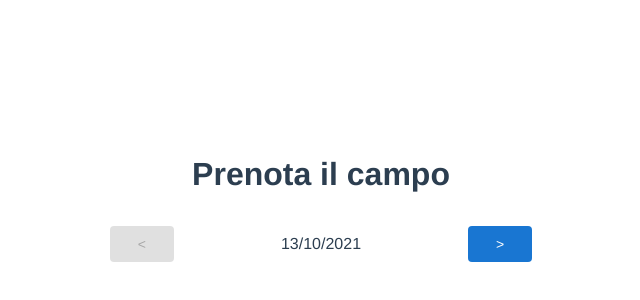
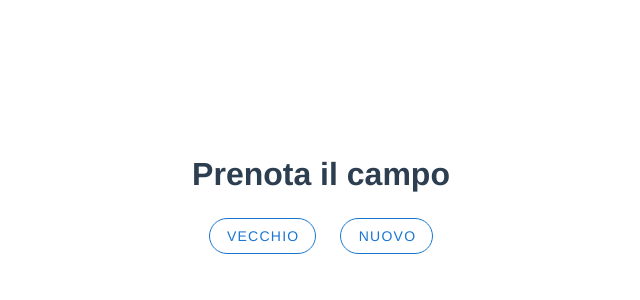
Before and after one commit to bohmax/TennisArixi, a Vue app: page / in a window 1280 px wide. Shown: the part 10-310 px from the top of the page, without its empty margins (319-959 px from the left). Built offline with nearby package versions, Linux system fonts and the light colour scheme.

Commit message:
Create card per data e selezione campo

```diff
--- a/Scripts/gh-pages-deploy.js
+++ b/Scripts/gh-pages-deploy.js
@@ -14,7 +14,7 @@ const fs = require('fs');
         console.log("Pushing to gh-pages...");
         await execa("git", ["push", "origin", "HEAD:gh-pages", "--force"]);
         await execa("rd", ["-r", ".\\dist\\"]);
-        await execa("git", ["checkout", "-f", "master"]);
+        await execa("git", ["checkout", "-f", "main"]);
         await execa("git", ["branch", "-D", "gh-pages"]);
         console.log("Successfully deployed, check your settings");
     } catch (e) {
--- a/src/components/Home.vue
+++ b/src/components/Home.vue
@@ -1,77 +1,50 @@
 <template>
   <div class='hello'>
     <h1>{{ message }}</h1>
-    <v-row justify="center" align="center" class="mt-4">
+    <v-row justify="center" align="center" class="mt-2 shrink">
       <v-spacer></v-spacer>
-        <v-col align="right">
-            <v-btn depressed color="primary" @click="dietroData" :disabled="!boolMinore">
-                {{ minore }}
+      <div v-for="(campo, index) in campi" :key="index">
+        <v-col :align-self="campo.align">
+          <v-btn @click="selCampo(index)" :color="campo.colore" depressed :outlined="campo.show" rounded>
+            {{campo.text}}
           </v-btn>
         </v-col>
-        <v-col align="center">
-            {{ giorno }}
-        </v-col>
-        <v-col align="left">
-            <v-btn depressed color="primary" @click="avanzaData" :disabled="!boolMaggiore">
-                {{ maggiore }}
-            </v-btn>
-        </v-col>
+      </div>
       <v-spacer></v-spacer>
     </v-row>
-    <!-- <h3>Installed CLI Plugins</h3>
-    <ul>
-      <li><a href="https://github.com/vuejs/vue-cli/tree/dev/packages/%40vue/cli-plugin-babel" target="_blank" rel="noopener">babel</a></li>
-      <li><a href="https://github.com/vuejs/vue-cli/tree/dev/packages/%40vue/cli-plugin-eslint" target="_blank" rel="noopener">eslint</a></li>
-    </ul>
-    <h3>Essential Links</h3>
-    <ul>
-      <li><a href="https://vuejs.org" target="_blank" rel="noopener">Core Docs</a></li>
-      <li><a href="https://forum.vuejs.org" target="_blank" rel="noopener">Forum</a></li>
-      <li><a href="https://chat.vuejs.org" target="_blank" rel="noopener">Community Chat</a></li>
-      <li><a href="https://twitter.com/vuejs" target="_blank" rel="noopener">Twitter</a></li>
-      <li><a href="https://news.vuejs.org" target="_blank" rel="noopener">News</a></li>
-    </ul>
-    <h3>Ecosystem</h3>
-    <ul>
-      <li><a href="https://router.vuejs.org" target="_blank" rel="noopener">vue-router</a></li>
-      <li><a href="https://vuex.vuejs.org" target="_blank" rel="noopener">vuex</a></li>
-      <li><a href="https://github.com/vuejs/vue-devtools#vue-devtools" target="_blank" rel="noopener">vue-devtools</a></li>
-      <li><a href="https://vue-loader.vuejs.org" target="_blank" rel="noopener">vue-loader</a></li>
-      <li><a href="https://github.com/vuejs/awesome-vue" target="_blank" rel="noopener">awesome-vue</a></li>
-    </ul> -->
+    <v-row justify="center" align="center" class="mt-6">
+        <v-spacer></v-spacer>
+        <seleziona-giorno v-show="campoSelezionato===0"/>
+        <seleziona-giorno v-show="campoSelezionato===1"/>
+        <v-spacer></v-spacer>
+    </v-row>
   </div>
 </template>
 
 <script>
+import selezionaGiorno from '@/components/selezionaGiorno'
+
 export default {
     name: 'HelloWorld',
     data() {
       return {
           message: "Prenota il campo",
-                minore: "<",
-                maggiore: ">",
-                contatore: 0
+          campi: [ { text: "Vecchio", colore: "primary", show: true }, { text: "Nuovo", colore: "primary", show: true }],
+          campoSelezionato: null
       }
     },
-        computed: {
-            giorno: function () {
-                const date = new Date()
-                date.setDate(date.getDate() + this.contatore)
-                return date.toLocaleString("it-IT", { year: "numeric", month: "numeric", day: "numeric" })
+    components: {
+      'seleziona-giorno': selezionaGiorno
     },
-            boolMaggiore: function () {
-                return this.contatore < 10
-            },
-            boolMinore: function () {
-                return this.contatore > 0
-            }
+    mounted () {
     },
     methods: {
-            avanzaData: function () {
-                this.boolMaggiore && this.contatore++
-            },
-            dietroData: function () {
-                this.boolMinore && this.contatore--
+      selCampo: function (index) {
+        if (this.campoSelezionato !== null) {
+          this.campi[this.campoSelezionato].show = true
+        }
+        this.campoSelezionato = index
+        this.campi[this.campoSelezionato].show = false
       }
     }
 }
--- /dev/null
+++ b/src/components/selezionaGiorno.vue
@@ -0,0 +1,76 @@
+<template>
+  <div>
+    <v-row>
+        <v-col v-for="(el, index) in giorni"
+        :key="index">
+            <v-card @click="seleziona(index)" :color="el.colore" class="px-1">
+                <v-card-text>
+                    <v-row justify="center">
+                        {{ weekday[el.sett] }}
+                    </v-row>
+                    <v-row justify="center">
+                        <strong>
+                            {{ el.giorno }}
+                        </strong>
+                    </v-row>
+                    <v-row justify="center">
+                        {{ mese[el.mese] }}
+                    </v-row>
+                </v-card-text>
+            </v-card>
+        </v-col>
+    </v-row>
+  </div>
+</template>
+
+<script>
+
+export default {
+    name: 'selezionaGiorno',
+    data() {
+        return {
+            giorni: [],
+            maxGiorni: 10,
+            mese: ["GEN", "FEB", "MAR", "APR", "MAG", "GIU", "LUG", "AGO", "SET", "OTT", "NOV", "DIC"],
+            weekday: ["Dom", "Lun", "Mar", "Mer", "Gio", "Ven", "Sab"],
+            selezionato: 0
+        }
+    },
+    mounted() {
+        this.calcolaGiorni()
+    },
+    methods: {
+        calcolaGiorni: function () {
+            const date = new Date()
+            for (let x = 0; x < this.maxGiorni; x++) {
+                date.setDate(date.getDate() + 1)
+                const obj = { mese: date.getMonth(), sett: date.getDay(), giorno: date.getDate(), colore: "white" }
+                this.giorni.push(obj)
+            }
+        },
+        seleziona: function (index) {
+            this.giorni[this.selezionato].colore = undefined
+            this.selezionato = index
+            this.giorni[this.selezionato].colore = "blue lighten-2"
+        }
+    }
+}
+</script>
+
+<!-- Add "scoped" attribute to limit CSS to this component only -->
+<style scoped>
+h3 {
+  margin: 40px 0 0;
+}
+ul {
+  list-style-type: none;
+  padding: 0;
+}
+li {
+  display: inline-block;
+  margin: 0 10px;
+}
+a {
+  color: #42b983;
+}
+</style>
--- a/src/main.js
+++ b/src/main.js
@@ -9,7 +9,7 @@ import vuetify from './plugins/vuetify'
 
 Vue.config.productionTip = false
 
-new Vue({
+export const vue = new Vue({
   // router,
   store,
   vuetify,
```
Lines whose indentation alone changed are shown as unchanged.
